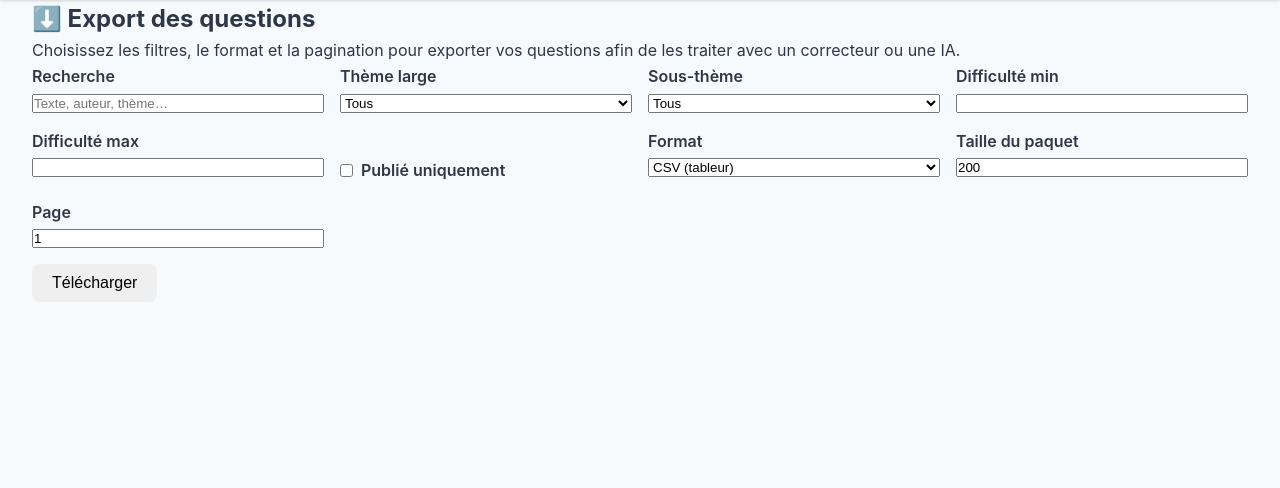
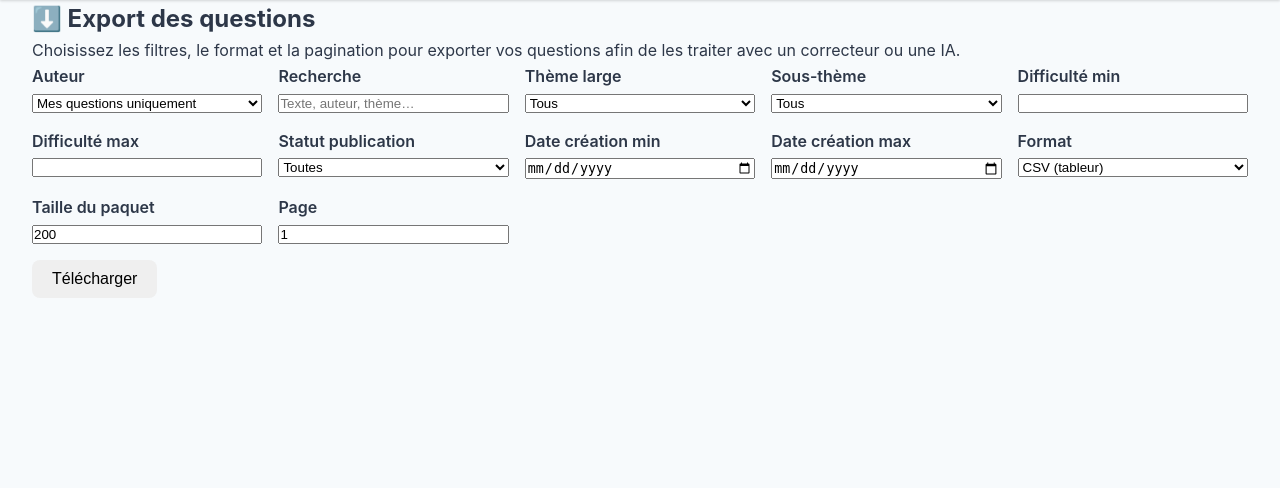
Before and after one commit to TherionAcribus/CacheQuiz, a Flask app: page /export in a window 1280 px wide. Shown: the part 200-688 px from the top of the page. Run offline with Flask 3, Linux system fonts and the light colour scheme; the visitor is signed in with stand-in values (Sample User, id 1); data comes from the database, SQL or seed files in the repository; data that the repository does not hold is empty; some libraries are stand-ins or nearby versions.

Commit message:
Admin > Export > Date + owner

```diff
--- a/app.py
+++ b/app.py
@@ -1437,9 +1437,21 @@ def _apply_export_filters(query):
             )
         )
 
-    only_published = request.args.get('only_published') in ('1', 'true', 'yes', 'on')
-    if only_published:
+    # Filtre par auteur
+    author_filter = request.args.get('author_filter', 'mine')  # Par défaut: mes questions uniquement
+    if author_filter == 'mine':
+        user = getattr(g, 'current_user', None)
+        if user:
+            query = query.filter(Question.author_id == user.id)
+        else:
+            # Si pas d'utilisateur connecté, ne montrer aucune question
+            query = query.filter(False)
+
+    publication_status = request.args.get('publication_status')
+    if publication_status == 'published':
         query = query.filter(Question.is_published.is_(True))
+    elif publication_status == 'unpublished':
+        query = query.filter(Question.is_published.is_(False))
 
     try:
         diff_min = int(request.args.get('diff_min')) if request.args.get('diff_min') else None
@@ -1458,6 +1470,25 @@ def _apply_export_filters(query):
     specific_theme_id = request.args.get('specific_theme_id')
     if specific_theme_id and specific_theme_id.isdigit():
         query = query.filter(Question.specific_theme_id == int(specific_theme_id))
+
+    # Filtres par date
+    created_after = request.args.get('created_after')
+    if created_after:
+        try:
+            created_after_date = datetime.strptime(created_after, '%Y-%m-%d')
+            query = query.filter(Question.created_at >= created_after_date)
+        except ValueError:
+            pass  # Ignorer si format invalide
+
+    created_before = request.args.get('created_before')
+    if created_before:
+        try:
+            created_before_date = datetime.strptime(created_before, '%Y-%m-%d')
+            # Inclure toute la journée (jusqu'à 23:59:59)
+            created_before_date = created_before_date.replace(hour=23, minute=59, second=59, microsecond=999999)
+            query = query.filter(Question.created_at <= created_before_date)
+        except ValueError:
+            pass  # Ignorer si format invalide
 
     return query
 
--- a/templates/export.html
+++ b/templates/export.html
@@ -9,6 +9,16 @@
 
     <form id="export-form" class="export-form" method="get" action="/api/export/download">
         <div class="grid">
+            <div class="field">
+                <label>Auteur</label>
+                <select name="author_filter">
+                    <option value="mine">Mes questions uniquement</option>
+                    {% if current_user and current_user.has_perm('can_access_admin') %}
+                    <option value="all">Toutes les questions</option>
+                    {% endif %}
+                </select>
+            </div>
+
             <div class="field">
                 <label>Recherche</label>
                 <input type="text" name="q" placeholder="Texte, auteur, thème…">
@@ -44,11 +54,21 @@
             </div>
 
             <div class="field">
-                <label>&nbsp;</label>
-                <label class="checkbox">
-                    <input type="checkbox" name="only_published" value="1">
-                    <span>Publié uniquement</span>
-                </label>
+                <label>Statut publication</label>
+                <select name="publication_status">
+                    <option value="">Toutes</option>
+                    <option value="published">Publiées uniquement</option>
+                    <option value="unpublished">Non publiées uniquement</option>
+                </select>
+            </div>
+
+            <div class="field">
+                <label>Date création min</label>
+                <input type="date" name="created_after">
+            </div>
+            <div class="field">
+                <label>Date création max</label>
+                <input type="date" name="created_before">
             </div>
 
             <div class="field">
@@ -80,14 +100,22 @@
 <style>
 .export-form .grid {
     display: grid;
-    grid-template-columns: repeat(4, minmax(0, 1fr));
+    grid-template-columns: repeat(6, minmax(0, 1fr));
     gap: 1rem;
 }
 .field { display: flex; flex-direction: column; gap: 0.25rem; }
 .field label { font-weight: 600; }
-.checkbox { display: inline-flex; align-items: center; gap: 0.5rem; }
 .actions { margin-top: 1rem; }
-@media (max-width: 900px) {
+@media (max-width: 1400px) {
+    .export-form .grid { grid-template-columns: repeat(5, minmax(0, 1fr)); }
+}
+@media (max-width: 1200px) {
+    .export-form .grid { grid-template-columns: repeat(4, minmax(0, 1fr)); }
+}
+@media (max-width: 1024px) {
+    .export-form .grid { grid-template-columns: repeat(3, minmax(0, 1fr)); }
+}
+@media (max-width: 768px) {
     .export-form .grid { grid-template-columns: repeat(2, minmax(0, 1fr)); }
 }
 @media (max-width: 520px) {
```
